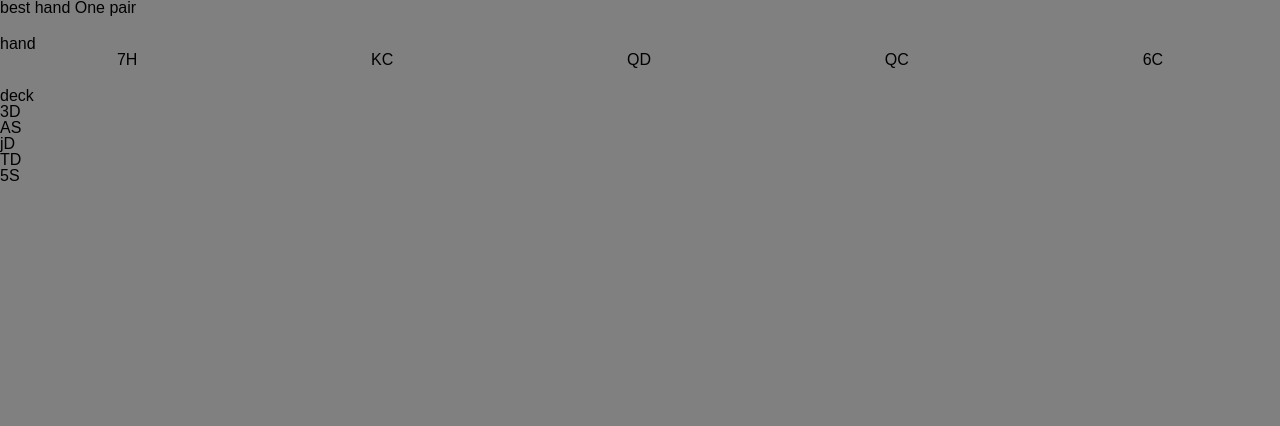
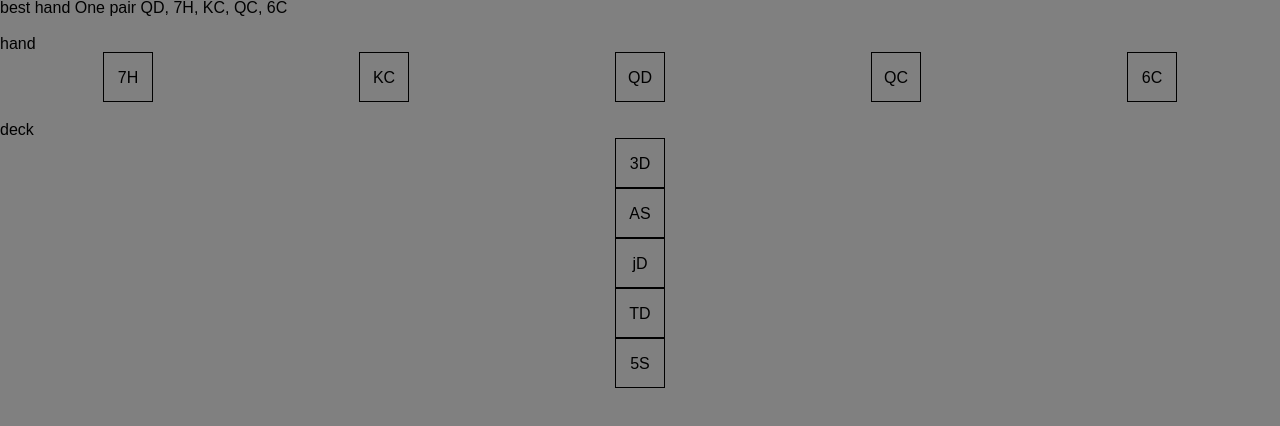
Before and after one commit to IdoJS/PsychicPoker, a React app: page / in a window 1280 px wide. Built offline with nearby package versions, Linux system fonts and the light colour scheme.

Commit message:
show best hand in the title

```diff
--- a/src/components/poker/cardView.js
+++ b/src/components/poker/cardView.js
@@ -8,11 +8,12 @@ const CardView = props => {
       <div
         key={key}
         onClick={props.removeCard}
-        className={
-          props.blinkList.indexOf(value) !== -1
-            ? `card_blink_${props.type}`
-            : ""
-        }
+        className={`card_view_border
+          ${
+            props.blinkList.indexOf(value) !== -1
+              ? `card_blink_${props.type}`
+              : ""
+          }`}
       >
         <span data-type={props.type}>{value}</span>
       </div>
--- a/src/components/poker/index.js
+++ b/src/components/poker/index.js
@@ -13,7 +13,8 @@ class Poker extends React.Component {
     deck: [],
     handBlink: [],
     deckBlink: [],
-    bestHand: 15
+    bestHand: 15,
+    cardsBestHand: []
   };
 
   componentWillMount() {
@@ -24,7 +25,8 @@ class Poker extends React.Component {
     return (
       <div className="pages poker">
         <div onClick={this.drawNewCards.bind(this)}>
-          best hand {rankTable[this.state.bestHand]}
+          best hand {rankTable[this.state.bestHand]}{" "}
+          {this.state.cardsBestHand.join(", ")}
         </div>
         <div>
           <CardView
@@ -45,16 +47,6 @@ class Poker extends React.Component {
     );
   }
 
-  componentDidMount() {
-    const { hand, deck } = this.state;
-    let result = manageCards(hand, deck);
-    let { takeFromDeck, removeFromUser } = result;
-    this.setState({
-      handBlink: removeFromUser,
-      deckBlink: takeFromDeck,
-      bestHand: result.rank
-    });
-  }
   removeCard(ev) {
     const value = ev.target.innerText;
     const type = ev.target.getAttribute("data-type");
@@ -88,13 +80,13 @@ class Poker extends React.Component {
     const deck = cards.slice(5, 10);
     const result = manageCards(hand, deck);
     let { takeFromDeck, removeFromUser } = result;
-    console.log(result, cards);
     this.setState({
       handBlink: removeFromUser,
       deckBlink: takeFromDeck,
       bestHand: result.rank,
       hand,
-      deck
+      deck,
+      cardsBestHand: result.bestHand
     });
   }
 }
--- a/src/logic/manageCards.js
+++ b/src/logic/manageCards.js
@@ -14,7 +14,8 @@ const manageCards = (hand = [], deck = []) => {
   return {
     removeFromUser,
     takeFromDeck: result.takeFromDeck || [],
-    rank: result.rank
+    rank: result.rank,
+    bestHand: result.cards
   };
 };
 
--- a/src/styles.css
+++ b/src/styles.css
@@ -121,13 +121,22 @@ body {
   flex-direction: column;
 }
 
+.card_view_border {
+  width: 50px;
+  height: 50px;
+  border: 1px solid black;
+  text-align: center;
+  line-height: 50px;
+  align-self: center;
+}
+
 .card_blink_hand {
   background-color: red;
   animation: blinker 2s linear infinite;
 }
 
 .card_blink_deck {
-  /* background-color: red; */
+  background-color: blue;
 }
 
 @keyframes blinker {
```
